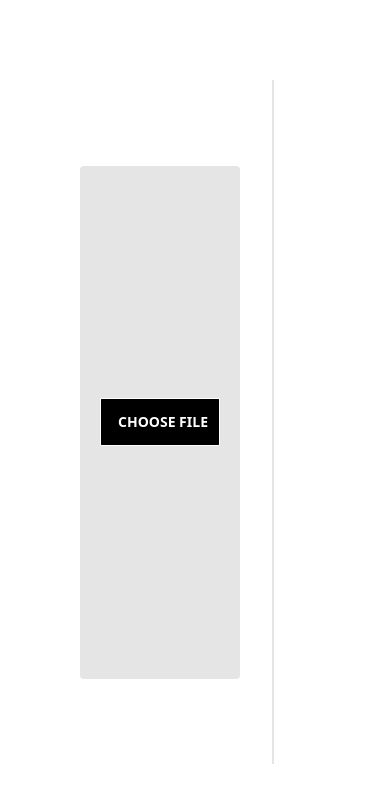
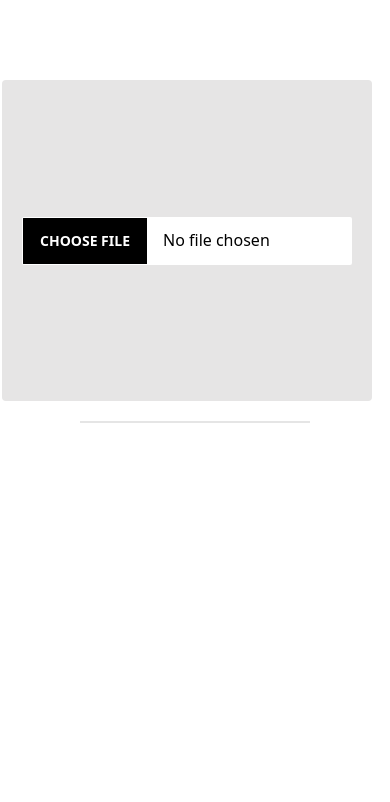
Before and after one commit to sortbyfirstname/csskit, a SvelteKit app: page /rainbow in a window 390 px wide. Shown: the top 802 px of the page. Built offline with nearby package versions, Linux system fonts and the light colour scheme.

Commit message:
make rainbow responsive

```diff
--- a/src/lib/components/FileInput.svelte
+++ b/src/lib/components/FileInput.svelte
@@ -7,7 +7,7 @@
 <input
 	type="file"
 	accept="text/css"
-	class="file-input w-[7.5rem] md:w-fit"
+	class="file-input w-fit"
 	bind:files
 	on:change
 	on:input={() => (disabled = true)}
--- a/src/routes/rainbow/+page.svelte
+++ b/src/routes/rainbow/+page.svelte
@@ -22,7 +22,7 @@
 	<title>Rainbow | CSSkit</title>
 </svelte:head>
 
-<div class="z-10 h-full w-full flex flex-row justify-between place-items-center p-20">
+<div class="z-10 h-full w-full flex flex-col sm:flex-row justify-between place-items-center p-20">
 	<div class="z-10 h-3/4 card bg-base-300 place-items-center place-content-center space-y-4 px-5 md:px-7 lg:px-10 mr-4">
 		<FileInput bind:files on:change={loadStylesheet} />
 		{#each stylesheets as _}
@@ -30,7 +30,8 @@
 		{/each}
 	</div>
 
-	<div class="divider divider-horizontal" />
+	<div class="divider divider-horizontal hidden sm:flex" />
+	<div class="divider divider-vertical flex sm:hidden" />
 
 	<div class="h-3/4 w-1/3 flex-grow flex flex-col justify-between space-y-5">
 		<div class="h-full w-full flex-grow">
```
